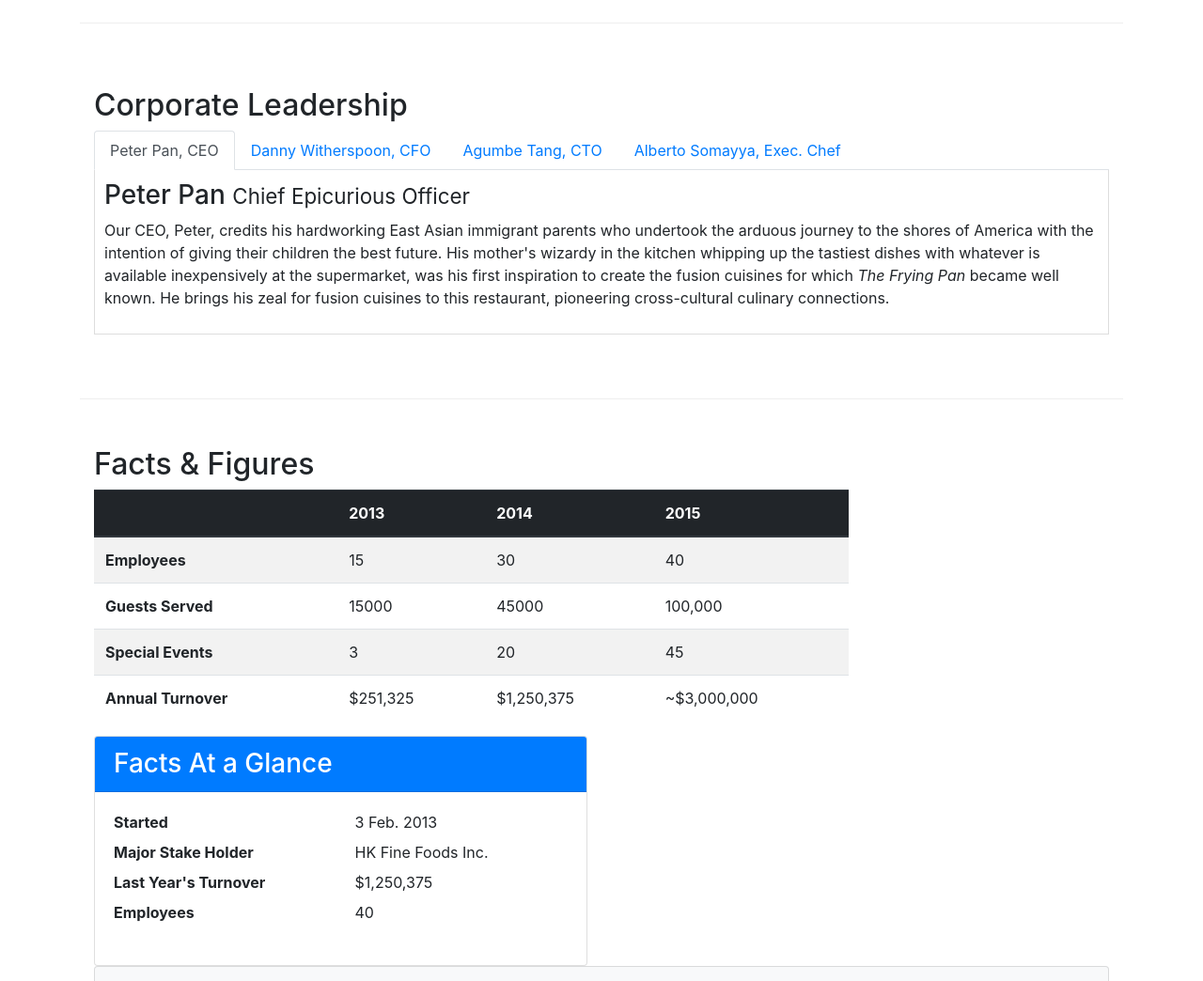
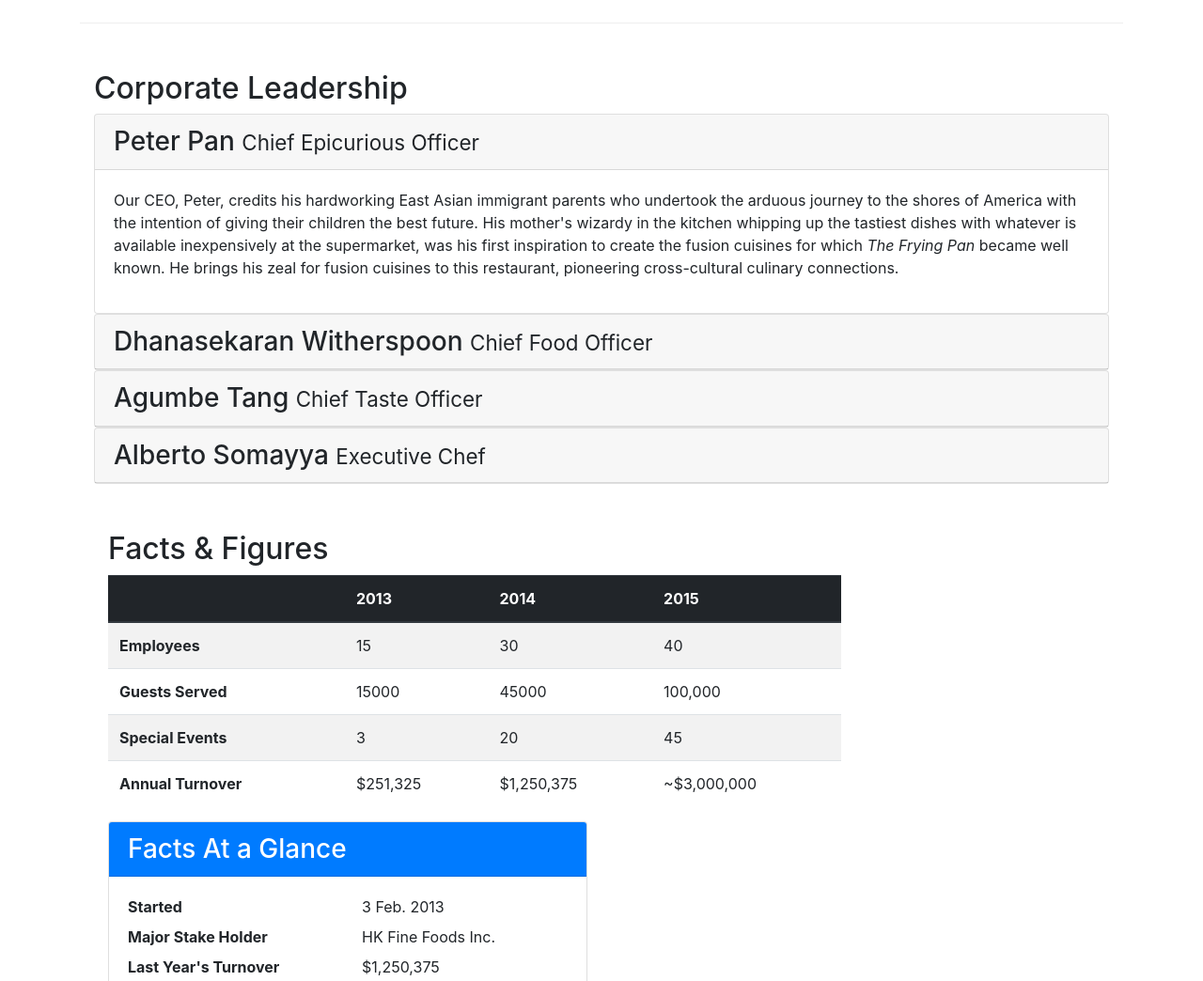
Before and after one commit to abhiraj747/sample-restaurant-bootstrap-app, a website: page aboutus.html in a window 1280 px wide. Shown: the part 840-1884 px from the top of the page at 94% size. Drawn offline with nearby package versions, Linux system fonts and the light colour scheme.

Commit message:
added accordion instead of tabs

```diff
--- a/aboutus.html
+++ b/aboutus.html
@@ -93,24 +93,17 @@
       <div class="col-12">
         <h2>Corporate Leadership</h2>
 
-        <ul class="nav nav-tabs">
-          <li class="nav-item">
-            <a class="nav-link active" href="#peter" role="tab" data-toggle="tab">Peter Pan, CEO</a>
-          </li>
-          <li class="nav-item">
-            <a class="nav-link" href="#danny" role="tab" data-toggle="tab">Danny Witherspoon, CFO</a>
-          </li>
-          <li class="nav-item">
-            <a class="nav-link" href="#agumbe" role="tab" data-toggle="tab">Agumbe Tang, CTO</a>
-          </li>
-          <li class="nav-item">
-            <a class="nav-link" href="#alberto" role="tab" data-toggle="tab">Alberto Somayya, Exec. Chef</a>
-          </li>
-        </ul>
-
-        <div class="tab-content">
-          <div role="tabpanel" class="tab-pane fade show active" id="peter">
-            <h3>Peter Pan <small>Chief Epicurious Officer</small></h3>
+        <div class="accordion">
+          <div class="card">
+            <div class="card-header" role="tab" id="peterhead">
+              <h3 class="mb-0">
+                <a data-toggle="collapse" data-target="#peter">
+                  Peter Pan <small>Chief Epicurious Officer</small>
+                </a>
+              </h3>
+            </div>
+            <div class="collapse show" id="peter" data-parent="#accordion">
+              <div class="card-body">
                 <p class="d-none d-sm-block">
                   Our CEO, Peter, credits his hardworking East Asian immigrant
                   parents who undertook the arduous journey to the shores of America
@@ -123,8 +116,19 @@
                   culinary connections.
                 </p>
               </div>
-          <div role="tabpanel" class="tab-pane fade" id="danny">
-            <h3>Dhanasekaran Witherspoon <small>Chief Food Officer</small></h3>
+            </div>
+          </div>
+
+          <div class="card">
+            <div class="card-header" role="tab" id="dannyhead">
+              <h3 class="mb-0">
+                <a class="collapsed" data-toggle="collapse" data-target="#danny">
+                  Dhanasekaran Witherspoon <small>Chief Food Officer</small>
+                </a>
+              </h3>
+            </div>
+            <div class="collapse" id="danny" data-parent="#accordion">
+              <div class="card-body">
                 <p class="d-none d-sm-block">
                   Our CFO, Danny, as he is affectionately referred to by his
                   colleagues, comes from a long established family tradition in
@@ -135,8 +139,19 @@
                     pays!</em>
                 </p>
               </div>
-          <div role="tabpanel" class="tab-pane fade" id="agumbe">
-            <h3>Agumbe Tang <small>Chief Taste Officer</small></h3>
+            </div>
+          </div>
+
+          <div class="card">
+            <div class="card-header" role="tab" id="agumbehead">
+              <h3 class="mb-0">
+                <a class="collapsed" data-toggle="collapse" data-target="#agumbe">
+                  Agumbe Tang <small>Chief Taste Officer</small>
+                </a>
+              </h3>
+            </div>
+            <div class="collapse" id="agumbe" data-parent="#accordion">
+              <div class="card-body">
                 <p class="d-none d-sm-block">
                   Blessed with the most discerning gustatory sense, Agumbe, our CTO,
                   personally ensures that every dish that we serve meets his
@@ -145,8 +160,18 @@
                   motto, <em>You click only if you survive my lick.</em>
                 </p>
               </div>
-          <div role="tabpanel" class="tab-pane fade" id="alberto">
-            <h3>Alberto Somayya <small>Executive Chef</small></h3>
+            </div>
+          </div>
+          <div class="card">
+            <div class="card-header" role="tab" id="albertohead">
+              <h3 class="mb-0">
+                <a class="collapsed" data-toggle="collapse" data-target="#alberto">
+                  Alberto Somayya <small>Executive Chef</small>
+                </a>
+              </h3>
+            </div>
+            <div class="collapse" id="alberto" data-parent="#accordion">
+              <div class="card-body">
                 <p class="d-none d-sm-block">
                   Award winning three-star Michelin chef with wide International
                   experience having worked closely with whos-who in the culinary
@@ -155,7 +180,6 @@
                   <em>Put together the cuisines from the two craziest cultures, and
                     you get a winning hit! Amma Mia!</em>
                 </p>
-          </div>
               </div>
             </div>
           </div>
@@ -260,12 +284,14 @@
               </div>
               <div class="col-12 col-sm-4 align-self-center">
                 <div class="text-center">
-            <a class="btn btn-social-icon btn-google" href="http://google.com/+"><i class="fa fa-google-plus"></i></a>
+                  <a class="btn btn-social-icon btn-google" href="http://google.com/+"><i
+                      class="fa fa-google-plus"></i></a>
                   <a class="btn btn-social-icon btn-facebook" href="http://www.facebook.com/profile.php?id="><i
                       class="fa fa-facebook"></i></a>
                   <a class="btn btn-social-icon btn-linkedin" href="http://www.linkedin.com/in/"><i
                       class="fa fa-linkedin"></i></a>
-            <a class="btn btn-social-icon btn-twitter" href="http://twitter.com/"><i class="fa fa-twitter"></i></a>
+                  <a class="btn btn-social-icon btn-twitter" href="http://twitter.com/"><i
+                      class="fa fa-twitter"></i></a>
                   <a class="btn btn-social-icon btn-google" href="http://youtube.com/"><i class="fa fa-youtube"></i></a>
                   <a class="btn btn-social-icon" href="mailto:"><i class="fa fa-envelope-o"></i></a>
                 </div>
```
Lines whose indentation alone changed are shown as unchanged.
